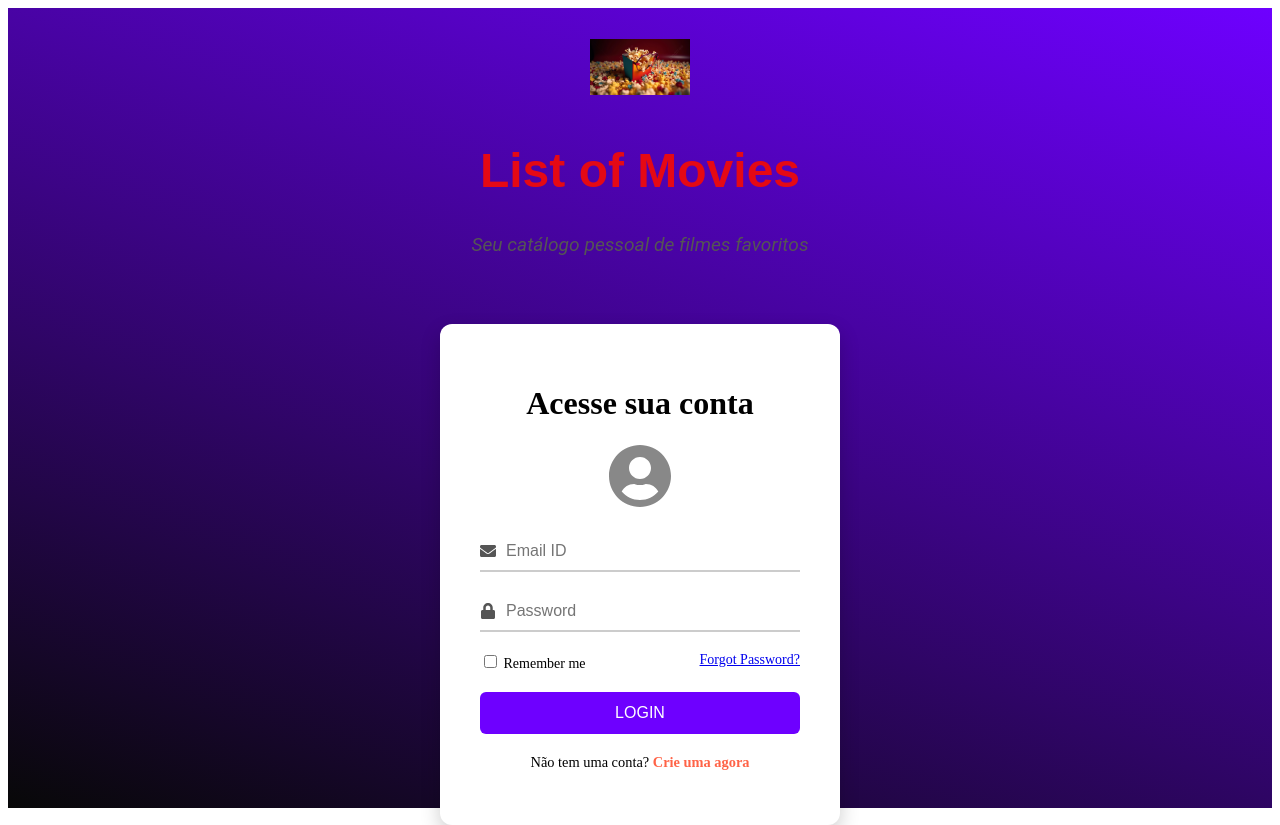
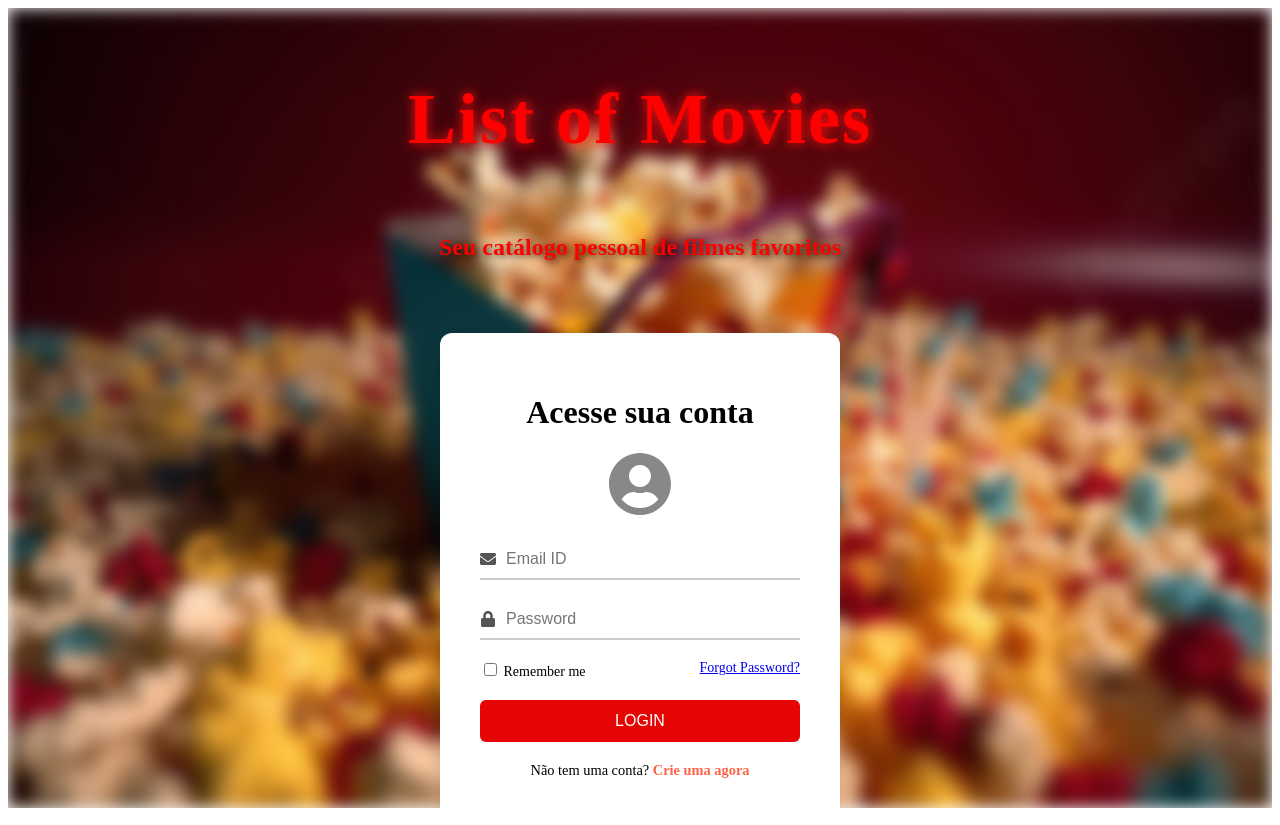
Before and after one commit to rafaelwebber/list-of-movies, a React (Create React App) app in the folder frontend/: page / in a window 1280 px wide. Built offline with nearby package versions, Linux system fonts and the light colour scheme.

Commit message:
arrumei o css do login e cadastro, arrumei a imagem de fundo da tela de login e criei a pag dashboard

```diff
--- a/frontend/src/components/Cadastro.css
+++ b/frontend/src/components/Cadastro.css
@@ -13,6 +13,16 @@
   text-align: center;
 }
 
+.inputs {
+  display: flex;
+  flex-direction: column;
+  align-items: center;     /* Centraliza os inputs horizontalmente */
+  gap: 15px;               /* Espaço entre os inputs */
+  padding: 0 20px;         /* Espaço lateral interno */
+  width: 100%;
+  box-sizing: border-box;  /* Garante que o padding não ultrapasse a largura */
+}
+
 .cadastroContainer h1 {
   text-align: center;
   margin-bottom: 25px;
@@ -21,6 +31,7 @@
 }
 
 .cadastroContainer input {
+  align-items: center;
   width: 100%;
   padding: 12px;
   margin-bottom: 15px;
--- a/frontend/src/components/Cadastro.jsx
+++ b/frontend/src/components/Cadastro.jsx
@@ -30,10 +30,12 @@
   return (
     <div className="cadastroContainer">
       <h1>Crie sua conta</h1>
+      <div className="inputs">
       <input type="text" placeholder="Nome" value={nome} onChange={e => setNome(e.target.value)} />
       <input type="email" placeholder="Email" value={email} onChange={e => setEmail(e.target.value)} />
       <input type="date" placeholder="Data de nascimento" value={dataNascimento} onChange={e => setDataNascimento(e.target.value)} />
       <input type="password" placeholder="Senha" value={senha} onChange={e => setSenha(e.target.value)} />
+      </div>
       <button onClick={handleCadastro}>Cadastrar</button>
     </div>
   );
--- a/frontend/src/components/Login.css
+++ b/frontend/src/components/Login.css
@@ -1,11 +1,36 @@
 .container {
-  height: 100vh;
+ height: 100vh;
   display: flex;
   flex-direction: column;
   justify-content: center;
   align-items: center;
-  background: linear-gradient(200deg, #6e00ff, #080808);
+  position: relative;
+  overflow: hidden;
 }
+
+.backgroundBlur {
+  position: absolute;
+  top: 0;
+  left: 0;
+  width: 100%;
+  height: 100%;
+  background-image: url('/public/pipoca.jpg');
+  background-size: cover;
+  background-position: center;
+  filter: blur(8px);
+  z-index: 0;
+}
+
+.foregroundContent {
+  position: relative;
+  z-index: 1;
+  display: flex;
+  flex-direction: column;
+  align-items: center;
+  justify-content: center;
+  height: 100%;
+}
+
 
 .loginBox {
   background: white;
@@ -50,7 +75,7 @@
 }
 
 .loginButton {
-  background: #6e00ff;
+  background: #e60505;
   color: white;
   border: none;
   padding: 12px;
@@ -62,7 +87,7 @@
 }
 
 .loginButton:hover {
-  background: #5500cc;
+  background: #ff0000;
 }
 .titleBox {
   text-align: center;
@@ -73,25 +98,21 @@
   align-items: center;
 }
 
-.titleImage {
-  width: 100px;
-  height: auto;
-  margin-bottom: 1rem;
-}
-
 .animatedTitle {
-  font-size: 3rem;
-  font-weight: 700;
-  color: #e50914;
-  font-family: 'Oswald', sans-serif;
-  margin-bottom: 1rem;
+  font-size: 4.5rem;
+  font-weight: 900;
+  color: #ff0000;
+  text-shadow: 3px 3px 10px rgba(0, 0, 0, 0.8);
+  letter-spacing: 2px;
+  animation: pulseGlow 2s infinite;
 }
 
 .animatedTagline {
-  font-size: 1.2rem;
-  color: #555;
-  font-style: italic;
-  font-family: 'Roboto', sans-serif;
+  font-size: 1.5rem;
+  font-weight: bold;
+  color: #ff0000;
+  text-shadow: 2px 2px 6px rgba(0, 0, 0, 0.7);
+  animation: fadeInUp 1s ease-out;
 }
 
 .letter {
@@ -115,7 +136,7 @@
 }
 
 .registerPrompt a {
-  color: #ff6347; /* ou qualquer cor que combine com seu tema */
+  color: #ff6347;
   text-decoration: none;
   font-weight: bold;
 }
@@ -123,3 +144,20 @@
 .registerPrompt a:hover {
   text-decoration: underline;
 }
+
+@keyframes pulseGlow {
+  0% { text-shadow: 0 0 10px #ff0000; }
+  50% { text-shadow: 0 0 20px #ff4d4d; }
+  100% { text-shadow: 0 0 10px #ff0000; }
+}
+
+@keyframes fadeInUp {
+  from {
+    opacity: 0;
+    transform: translateY(30px);
+  }
+  to {
+    opacity: 1;
+    transform: translateY(0);
+  }
+}
--- a/frontend/src/components/Login.jsx
+++ b/frontend/src/components/Login.jsx
@@ -2,10 +2,14 @@
 import './Login.css';
 import { FaEnvelope, FaLock, FaUserCircle } from 'react-icons/fa';
 import { Link } from 'react-router-dom';
+import { useNavigate } from 'react-router-dom';
+
 
 export default function Login() {
   const [email, setEmail] = useState('');
   const [password, setPassword] = useState('');
+
+const navigate = useNavigate();
 
   const handleLogin = async () => {
     try {
@@ -19,6 +23,8 @@
       if (response.ok) {
         localStorage.setItem('token', data.token);
         alert('Login bem-sucedido!');
+        navigate('/dashboard');
+
         // redirecionar ou navegar
       } else {
         alert('Erro: ' + data.message);
@@ -30,10 +36,10 @@
 
   return (
     <div className="container">
+      <div className="backgroundBlur" />
+
+    <div className="foregroundContent">
       <header className="titleBox">
-        <img src="/pipoca.jpg" alt="Cinema Icons" className="titleImage" />
-
-
 
         <h1 className="animatedTitle">
           {'List of Movies'.split('').map((char, i) => (
@@ -94,5 +100,6 @@
           </div>
         </div>
       </div>
+    </div>
   );
 }
```
Also changed, not shown: frontend/src/components/Dashboard.css (added, +32 -0 lines), frontend/src/components/Dashboard.jsx (added, +28 -0 lines). Lines whose indentation alone changed are shown as unchanged.
